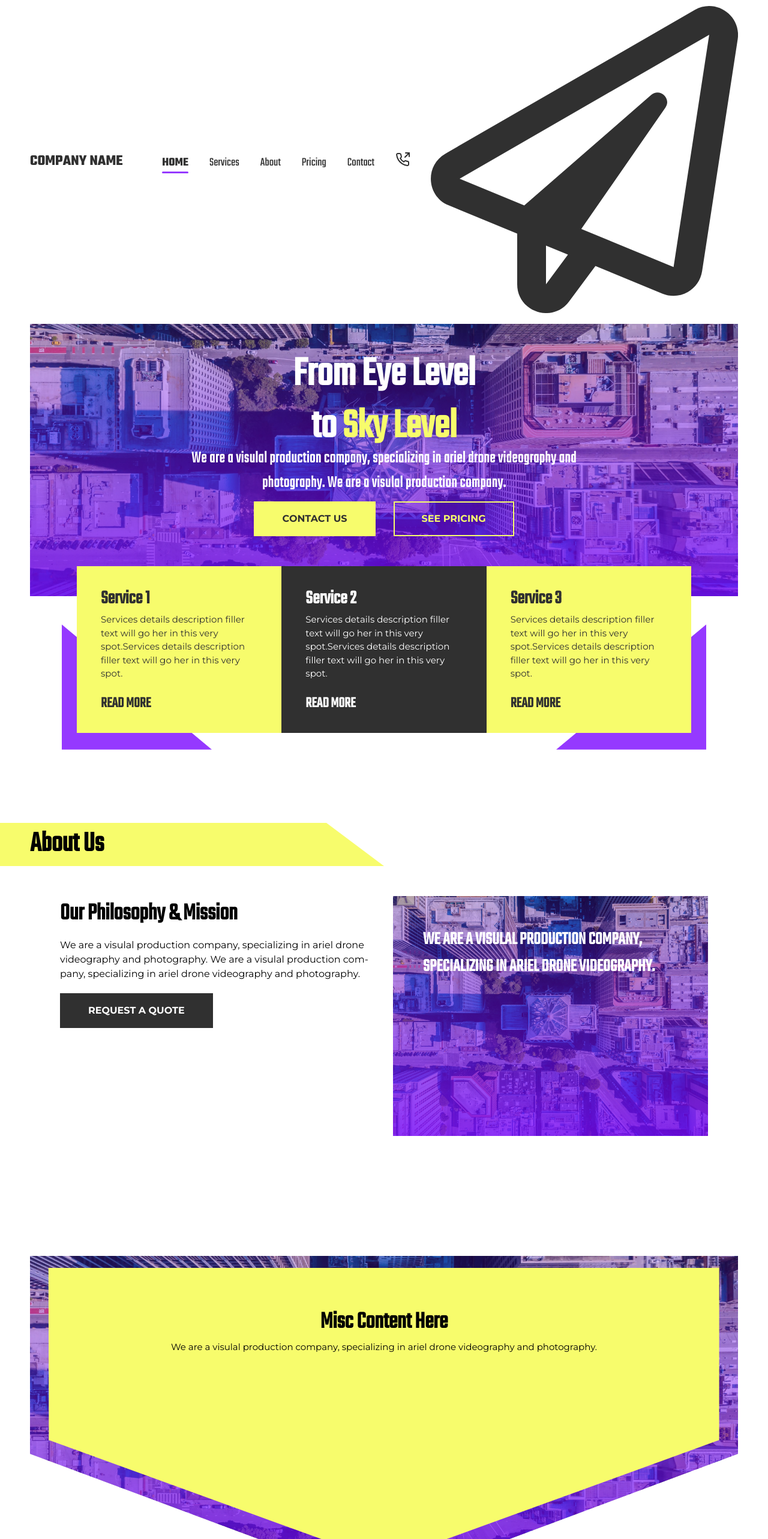
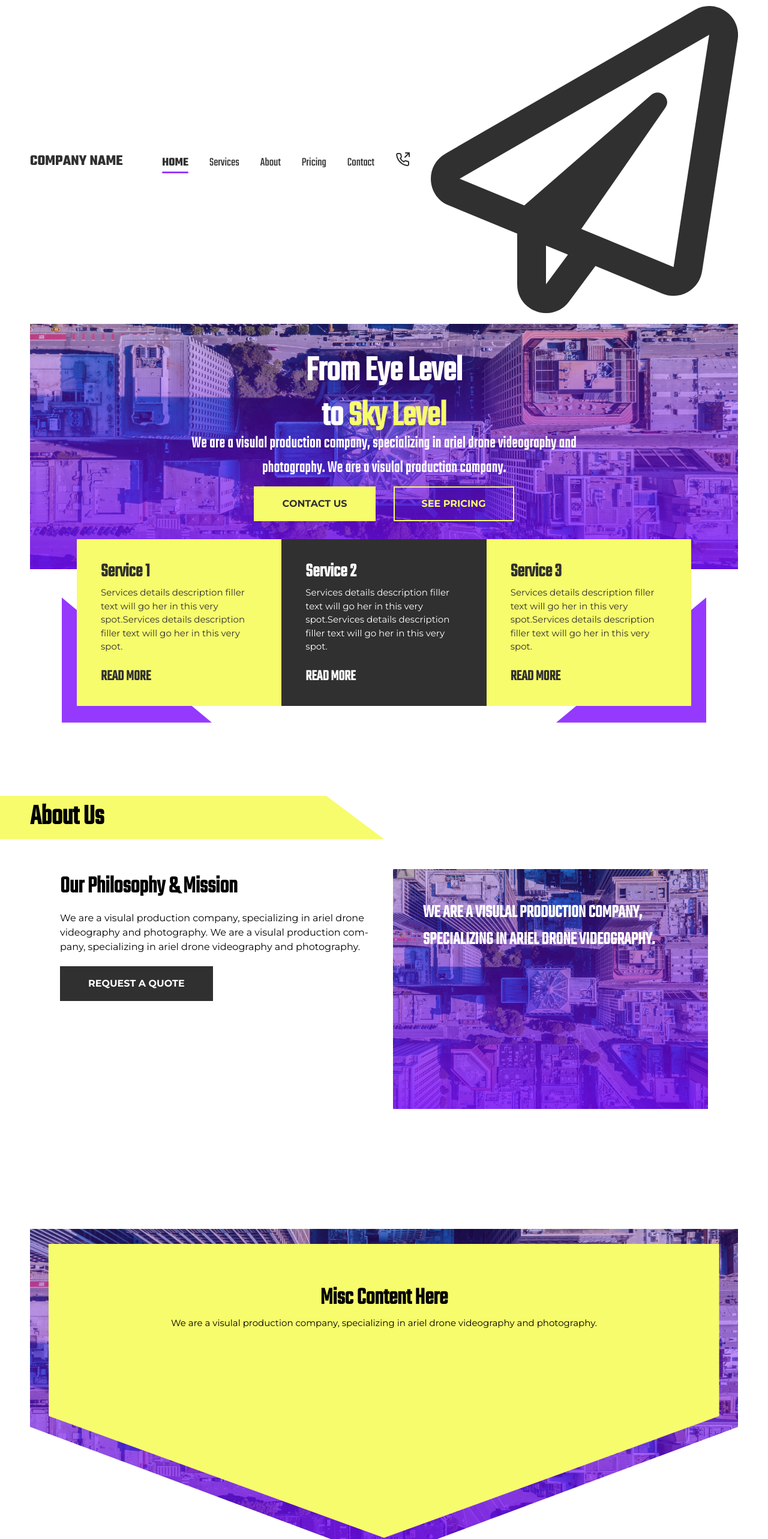
Before and after one commit to ChristianWare/templateOne, a Next.js app: page / in a window 1280 px wide. Shown: the top 2566 px of the page at 60% size. Built offline with nearby package versions, Linux system fonts and the light colour scheme.

Commit message:
Hero Margin fix

```diff
--- a/src/comps/Hero.module.css
+++ b/src/comps/Hero.module.css
@@ -26,7 +26,7 @@
 
 .heading {
     font-family: "TekoRegular";
-    font-size: 7rem;
+    font-size: 6rem;
     color: var(--accent4);
     text-align: center;
     line-height: 1;
@@ -56,7 +56,7 @@
     gap: 3rem;
     margin-top: 1rem;
     z-index: 3;
-    margin-bottom: 5rem;
+    margin-bottom: 3rem;
 }
 
 
--- a/src/comps/Misc.module.css
+++ b/src/comps/Misc.module.css
@@ -38,7 +38,7 @@
      padding: 2rem;
      padding-bottom: 31rem;
      clip-path: polygon(0% -1000%, 99% 0%, 99% 58%, 50% 99%, 1% 58%);
-     margin-top: -55rem;
+     margin-top: -54.5rem;
      display: flex;
      flex-direction: column;
      align-items: center;
@@ -67,7 +67,6 @@
 }
 
 @media screen and (max-width: 480px) {
-
     .infoBox {
         margin-top: -68rem;
     }
```
